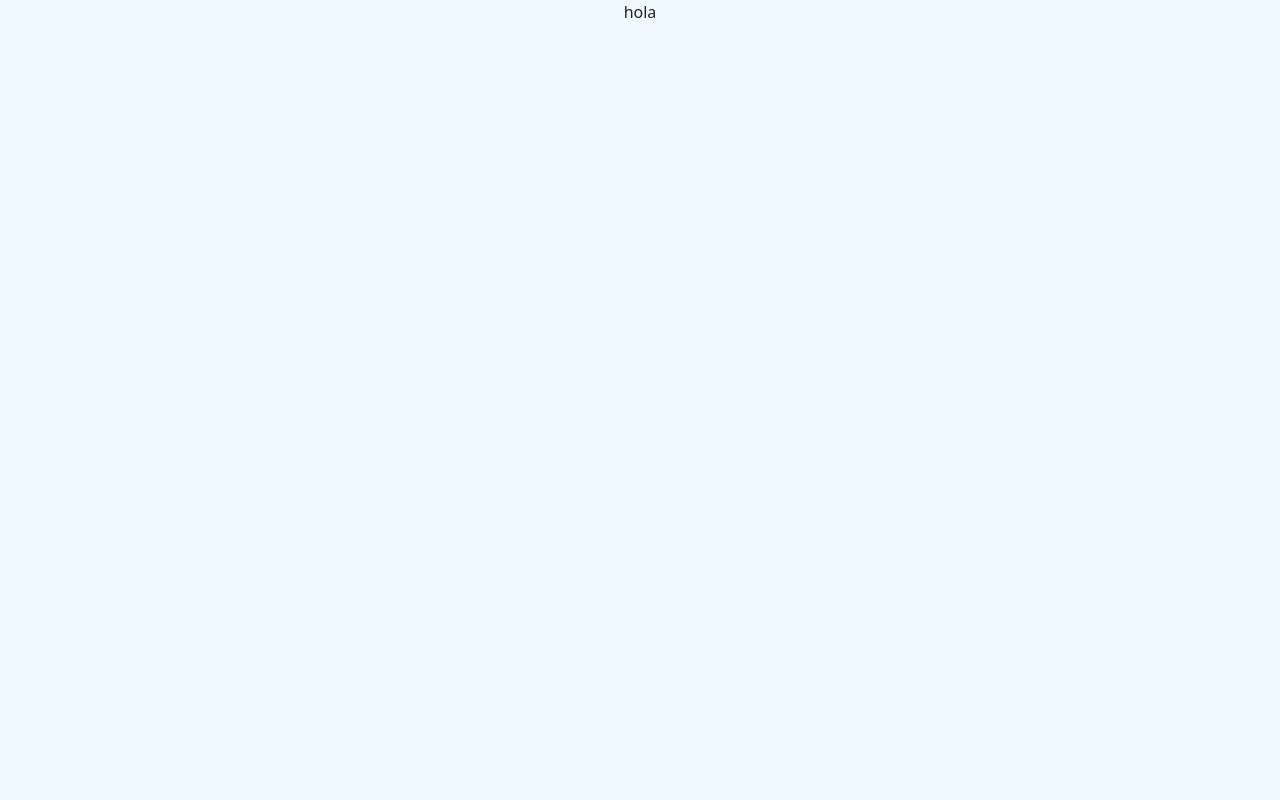
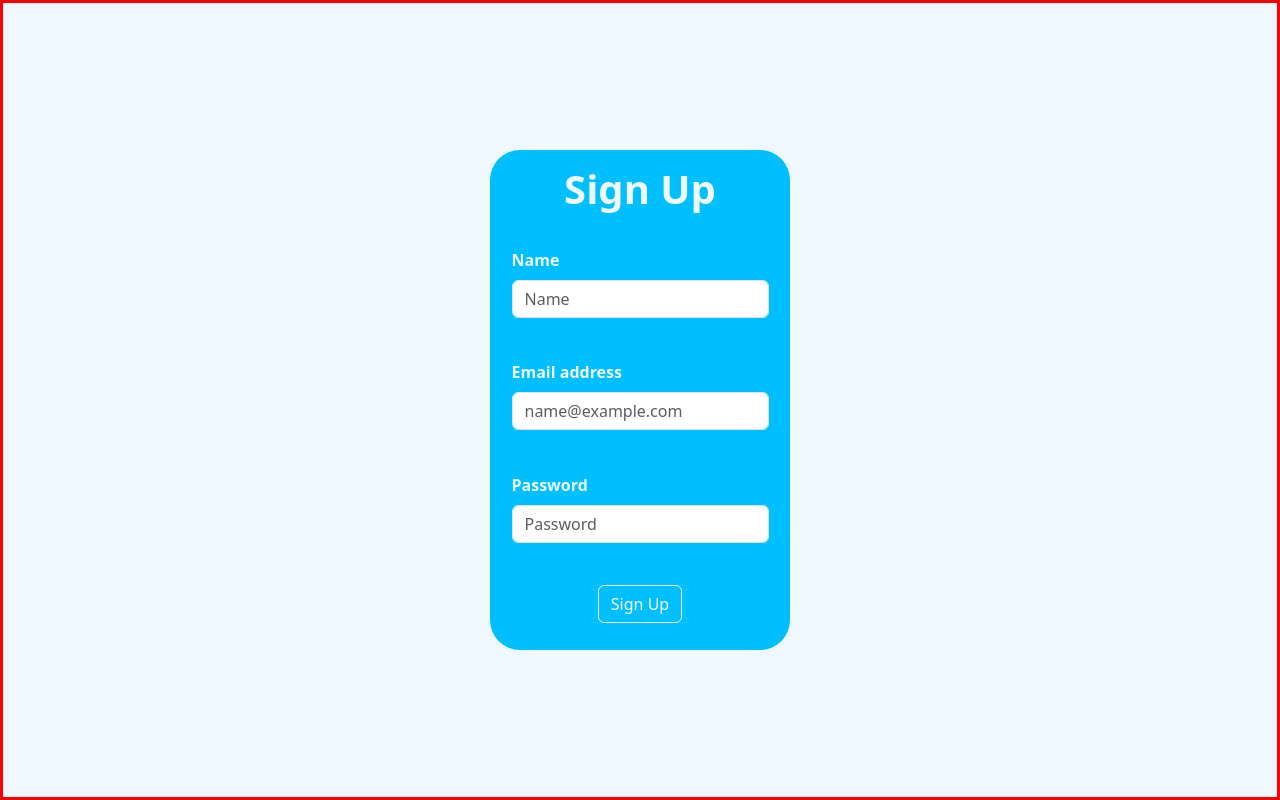
Before and after one commit to thePanaMiguel09/Project-Products, a React (Create React App) app: page /SignUp in a window 1280 px wide. Built offline with nearby package versions, Linux system fonts and the light colour scheme.

Commit message:
Estructura de Carpetas

```diff
--- a/src/App.js
+++ b/src/App.js
@@ -1,7 +1,7 @@
 import "./App.css";
-import Login from "./Loginn";
-import SignUp from "./SignUp";
-import Home from "./Home";
+import Login from "./Pages/Login/Loginn";
+import SignUp from "./Pages/SignUp/SignUp";
+import Home from "./Pages/Home/Home";
 import "bootstrap/dist/css/bootstrap.min.css";
 import { BrowserRouter, Routes, Route } from "react-router-dom";
 
@@ -11,7 +11,7 @@ function App() {
       <Routes>
         {/* Define tus rutas */}
 
-        <Route path="/login" element={<Login />} />
+        <Route path="/" element={<Login />} />
         <Route path="/signup" element={<SignUp />} />
         <Route path="/home" element={<Home />} />
       </Routes>
--- a/src/Home.js
+++ /dev/null
@@ -1,12 +0,0 @@
-import "./App.css"
-
-
-function Home () {
-    return (
-        <div>
-
-        </div>
-    )
-}
-
-export default Home;
--- /dev/null
+++ b/src/Pages/Home/Home.jsx
@@ -0,0 +1,31 @@
+import "../../App.css";
+import "../Styles/home.css";
+import {Navbar} from "react-bootstrap";
+import NavDropdown from "react-bootstrap/NavDropdown";
+
+function Home() {
+  return (
+    <div className="App">
+      <div className="">
+        <Navbar expand="lg" className="bg-body-tertiary">
+          <div>
+            <NavDropdown title="NEWS" id="basic-nav-dropdown">
+              <NavDropdown.Item>
+                Hola mundo
+              </NavDropdown.Item>
+            </NavDropdown>
+            <NavDropdown title="COMICS" id="basic-nav-dropdown"></NavDropdown>
+            <NavDropdown title="CHARACTERS" id="basic-nav-dropdown"></NavDropdown>
+            <NavDropdown title="MOVIES" id="basic-nav-dropdown"></NavDropdown>
+            <NavDropdown title="TV SHOWS" id="basic-nav-dropdown"></NavDropdown>
+            <NavDropdown title="GAMES" id="basic-nav-dropdown"></NavDropdown>
+            <NavDropdown title="VIDEOS" id="basic-nav-dropdown"></NavDropdown>
+            <NavDropdown title="MORE" id="basic-nav-dropdown"></NavDropdown>
+          </div>
+        </Navbar>
+      </div>
+    </div>
+  );
+}
+
+export default Home;
--- a/src/Loginn.js
+++ b/src/Pages/Login/Loginn.jsx
@@ -2,8 +2,8 @@ import Form from "react-bootstrap/Form";
 import { Button } from "react-bootstrap";
 import { useNavigate  } from "react-router-dom";
 import { Link } from 'react-router-dom';
-import "./App.css";
-import "./Loginn.css";
+import "../../App.css";
+import "../Styles/Loginn.css";
 
 
 function Login() {
@@ -43,7 +43,7 @@ function Login() {
                 <Form.Control
                   type="password"
                   placeholder="Password"
-                  className="inputColor"
+
                 />
               </Form.Group>
             </div>
--- /dev/null
+++ b/src/Pages/SignUp/SignUp.jsx
@@ -0,0 +1,56 @@
+import "../../App.css";
+import "../Styles/SignUp.css";
+import Form from "react-bootstrap/Form";
+import { Button } from "react-bootstrap";
+
+function SignUp() {
+  return (
+    <div className="App">
+      <div className="ContainerSignUp containerColor">
+        <h1 className="textCenter textColor headerPadding">Sign Up</h1>
+        <div className="container">
+        <div>
+          <Form>
+            <Form.Group className="mb-3 " controlId="exampleForm.ControlInput1">
+              <div className="textLabelAlign textColor">
+                <Form.Label>Name</Form.Label>
+              </div>
+              <Form.Control
+                type="name"
+
+                placeholder="Name"
+              />
+            </Form.Group>
+          </Form>
+          </div>
+          <Form>
+            <Form.Group className="mb-3" controlId="exampleForm.ControlInput1">
+              <div className="textLabelAlign textColor">
+                <Form.Label>Email address</Form.Label>
+              </div>
+              <Form.Control
+                type="email"
+
+                placeholder="name@example.com"
+              />
+            </Form.Group>
+          </Form>
+          <Form.Group className="mb-3" controlId="formPlaintextPassword">
+            <div className="textLabelAlign textColor ">
+              <Form.Label>Password</Form.Label>
+            </div>
+
+            <Form.Control
+              type="password"
+              placeholder="Password"
+
+            />
+          </Form.Group>
+          <Button variant="outline-light">Sign Up</Button>{" "}
+        </div>
+      </div>
+    </div>
+  );
+}
+
+export default SignUp;
--- a/src/Loginn.css
+++ b/src/Pages/Styles/Loginn.css
@@ -1,17 +1,5 @@
 body {
     background: #F0F8FF !important;
-}
-
-@keyframes gradientAnimation {
-    0% {
-        background-position: 0% 50%;
-    }
-    50% {
-        background-position: 100% 50%;
-    }
-    100% {
-        background-position: 0% 50%;
-    }
 }
 
 .containerColor {
@@ -36,27 +24,6 @@ body {
     color: #F0F8FF;
 }
 
-.buttonColor {
-
-}
-
-.navVar {
-    margin-top: 10px;
-}
-
-.signUpBottonStyle {
-    margin-top: 20px;
-}
-
-.signUpContainer {
-    width: 50%;
-    height: 100%;
-}
-
-.displaySignUpContainer {
-    display: flex;
-    justify-content: flex-start;
-}
 
 .contentForm {
     width: 100%;
@@ -93,26 +60,6 @@ body {
     align-items: center;
 }
 
-.aboutMeContainer {
-    width: 70vw;
-    height: 70vh;
-    display: flex;
-    flex-direction: column;
-    align-items: flex-start;
-    justify-content: center;
-}
-
-.containerInfo {
-    height: 100%;
-}
-
-.containerImage {
-    width: 300px;
-    height: 300px;
-    border-radius: 50%;
-    margin-left: 100px;
-}
-
 .textColorAnimation {
     color: whitesmoke;
 }
@@ -134,10 +81,7 @@ display: flex;
     align-items: center;
 }
 
-.showPassword {
-    display: flex;
-    justify-content: flex-end;
-}
+
 
 .textLabelAlign {
     text-align: start;
--- /dev/null
+++ b/src/Pages/Styles/SignUp.css
@@ -0,0 +1,40 @@
+body {
+    height: 100vh;
+    width: 100vw;
+    display: flex;
+    align-items: center;
+    justify-content: center;
+    background: #F0F8FF !important;
+
+}
+
+.ContainerSignUp {
+    width: 300px;
+    height: 500px;
+    border-radius: 30px;
+    display: flex;
+    justify-content: space-evenly;
+    flex-direction: column;
+
+}
+
+.headerPadding {
+    padding-top: 15px;
+}
+
+.container {
+    width: 100%;
+    height: 100%;
+    display: flex;
+    flex-direction: column;
+    align-items: center;
+    justify-content: space-evenly;
+}
+
+.containerColor {
+    background-color: #00BFFF;
+}
+
+.inputSize {
+    width: 50% !important;
+}
--- /dev/null
+++ b/src/Pages/Styles/home.css
@@ -0,0 +1,12 @@
+.navContainer {
+    display: flex;
+    flex-direction: row;
+
+    border: solid black !important;
+}
+
+
+
+body {
+    border: solid red;
+}
--- a/src/SignUp.css
+++ /dev/null
@@ -1,4 +0,0 @@
-body {
-    height: 100vh;
-    width: 100vw;
-}
--- a/src/SignUp.js
+++ /dev/null
@@ -1,16 +0,0 @@
-import "./App.css";
-import "./SignUp.css";
-
-function SignUp() {
-  return (
-    <div className="App">
-      <div >
-        <div className="ContainerSignUp">
-            hola
-        </div>
-      </div>
-    </div>
-  );
-}
-
-export default SignUp;
--- a/src/index.js
+++ b/src/index.js
@@ -2,9 +2,6 @@ import React from 'react';
 import ReactDOM from 'react-dom/client';
 import './index.css';
 import App from './App';
-import SignUp from './SignUp';
-
-
 
 const root = ReactDOM.createRoot(document.getElementById('root'));
 root.render(
```
Also changed, not shown: 1 other file (tests, documents, lock files or other folders).
